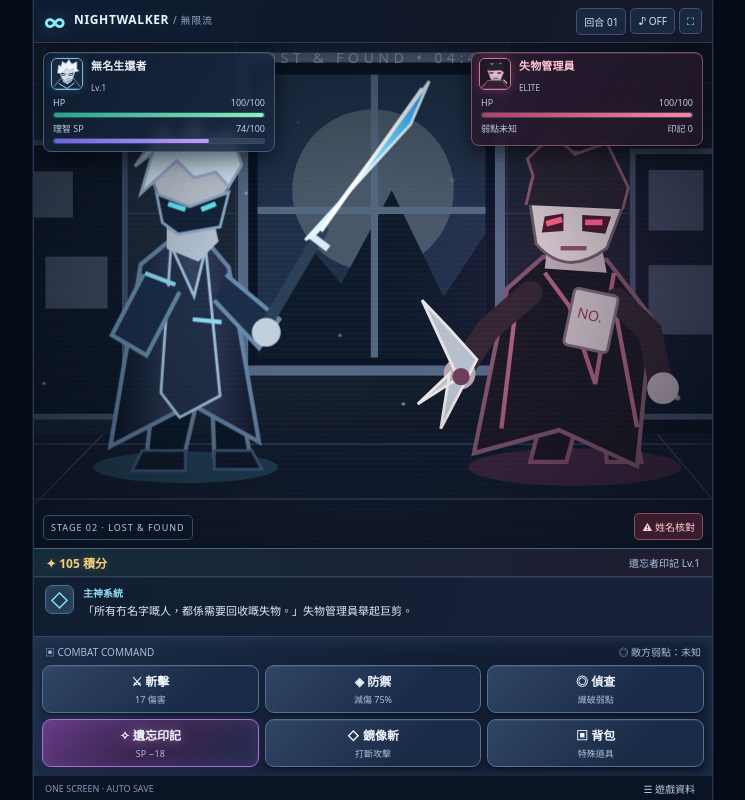
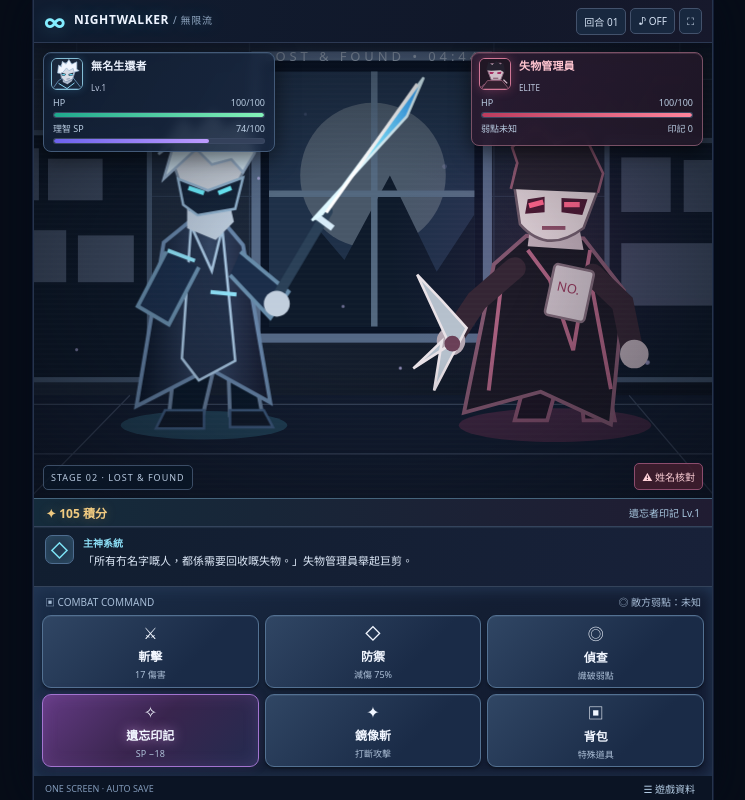
Before and after one commit to chiholung-cmd/nightwalker-rpg-web, a Next.js app: page / in a window 1280 px wide. Shown: the whole page, without its empty margins (267-1012 px from the left). Built offline with nearby package versions, Linux system fonts and the light colour scheme.

Commit message:
Upgrade battle controls into visual skill cards with icon, cost, and state

```diff
--- a/app/page.tsx
+++ b/app/page.tsx
@@ -392,12 +392,12 @@ export default function HomePage() {
       <section className="nw-controls">
         <div className="nw-control-head"><span>▣ COMBAT COMMAND</span><span>{g.weak ? '◉ 弱點已識破 +11' : '◎ 敵方弱點：未知'}</span></div>
         <div className="nw-action-grid">
-          <button disabled={actionDisabled('attack')} onClick={() => act('attack')}><b>⚔ 斬擊</b><small>{17 + (g.weak ? 11 : 0) + (g.weapon ? 6 : 0)} 傷害</small></button>
-          <button disabled={actionDisabled('guard')} onClick={() => act('guard')}><b>◈ 防禦</b><small>減傷 75%</small></button>
-          <button disabled={actionDisabled('inspect')} onClick={() => act('inspect')}><b>◎ 偵查</b><small>識破弱點</small></button>
-          <button className="nw-ultimate" disabled={actionDisabled('seal')} onClick={() => act('seal')}><b>✧ 遺忘印記</b><small>SP −18</small></button>
-          <button disabled={actionDisabled('mirror')} onClick={() => act('mirror')}><b>◇ 鏡像斬</b><small>{g.mirrorUsed ? '本場已用' : '打斷攻擊'}</small></button>
-          <button onClick={() => setPopup('bag')} disabled={g.phase === 'enemy'}><b>▣ 背包</b><small>特殊道具</small></button>
+          <button className="nw-command nw-command-attack" disabled={actionDisabled('attack')} onClick={() => act('attack')}><span className="nw-command-icon">⚔</span><b>斬擊</b><small>{17 + (g.weak ? 11 : 0) + (g.weapon ? 6 : 0)} 傷害</small></button>
+          <button className="nw-command nw-command-guard" disabled={actionDisabled('guard')} onClick={() => act('guard')}><span className="nw-command-icon">◇</span><b>防禦</b><small>減傷 75%</small></button>
+          <button className="nw-command nw-command-inspect" disabled={actionDisabled('inspect')} onClick={() => act('inspect')}><span className="nw-command-icon">◎</span><b>偵查</b><small>{g.weak ? '弱點已識破' : '識破弱點'}</small></button>
+          <button className="nw-command nw-ultimate" disabled={actionDisabled('seal')} onClick={() => act('seal')}><span className="nw-command-icon nw-command-sigil">✧</span><b>遺忘印記</b><small>SP −18</small></button>
+          <button className="nw-command nw-command-mirror" disabled={actionDisabled('mirror')} onClick={() => act('mirror')}><span className="nw-command-icon">✦</span><b>鏡像斬</b><small>{g.mirrorUsed ? '本場已用' : '打斷攻擊'}</small></button>
+          <button className="nw-command nw-command-bag" onClick={() => setPopup('bag')} disabled={g.phase === 'enemy'}><span className="nw-command-icon">▣</span><b>背包</b><small>特殊道具</small></button>
         </div>
       </section>
       <footer className="nw-footer"><span>ONE SCREEN · AUTO SAVE</span><button onClick={() => setPopup('info')}>☰ 遊戲資料</button></footer>
```
